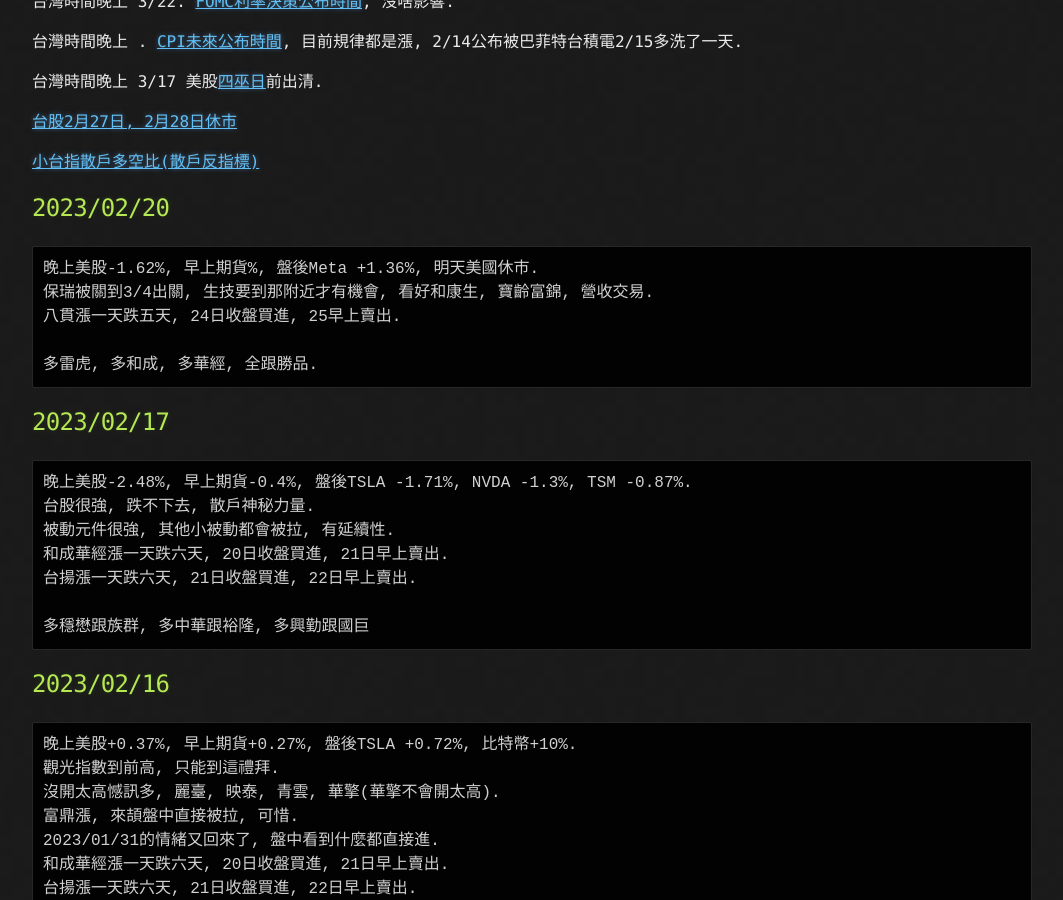
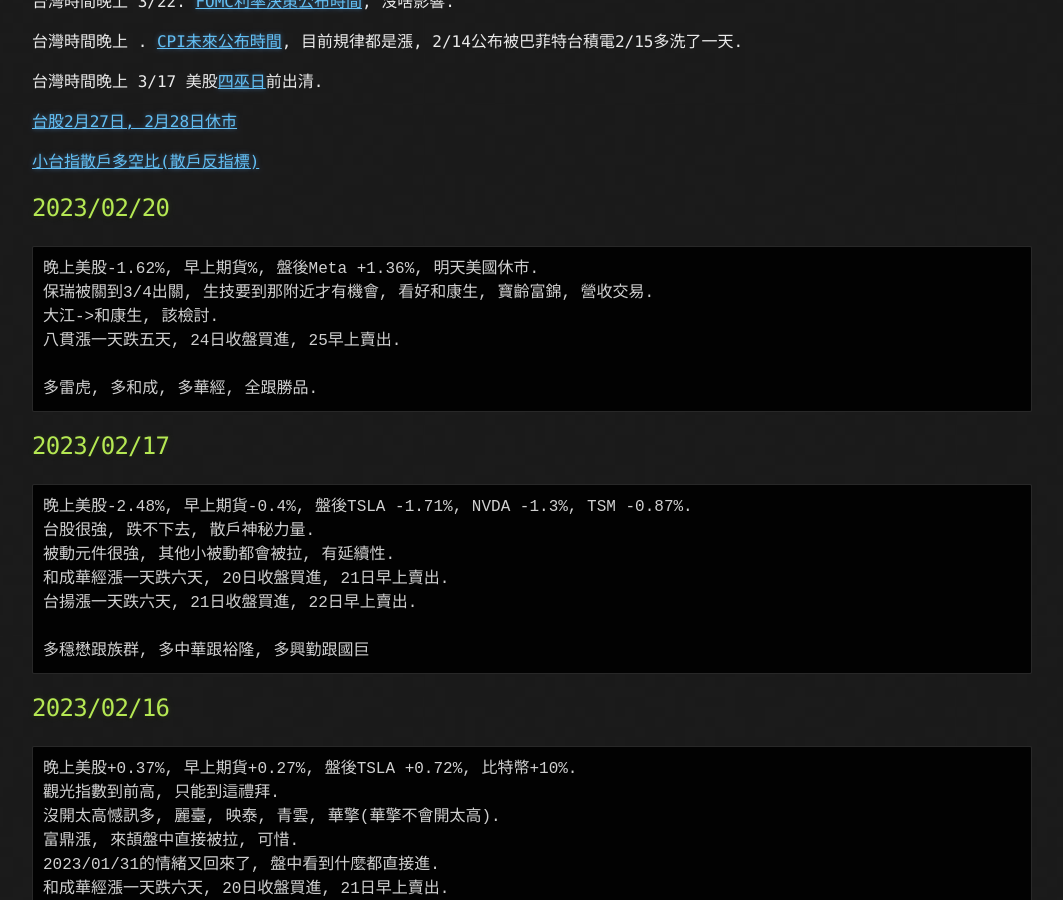
Before and after one commit to lepg5487/Stock_God, a Jekyll site: the page built from index.md, in a window 1280 px wide and 900 px high, scrolled down 428 px. Shown: the whole window, without its empty margins (108-1171 px from the left). Built offline with Jekyll 4.4.1, drawn with Linux system fonts in a browser that asks for light colours; our own code applies the rules of GitHub Pages for plain Markdown files.

Commit message:
Update index.md

````diff
--- a/index.md
+++ b/index.md
@@ -24,6 +24,7 @@
 ```
 晚上美股-1.62%, 早上期貨%, 盤後Meta +1.36%, 明天美國休市.
 保瑞被關到3/4出關, 生技要到那附近才有機會, 看好和康生, 寶齡富錦, 營收交易.
+大江->和康生, 該檢討.
 八貫漲一天跌五天, 24日收盤買進, 25早上賣出.
 
 多雷虎, 多和成, 多華經, 全跟勝品.
````
